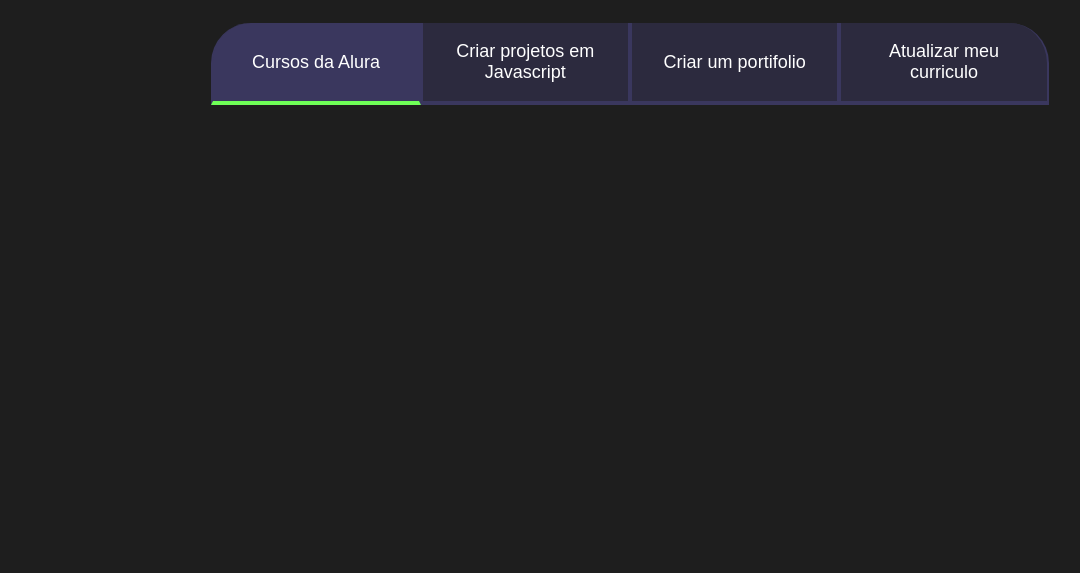
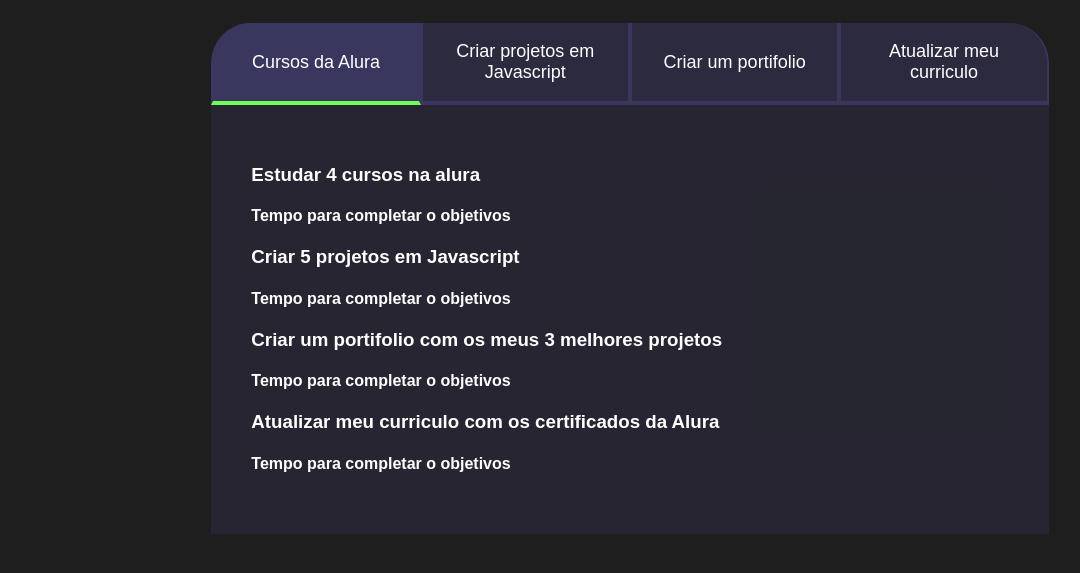
Before and after one commit to RafaelNRomero/JavaScript, a plain HTML site: page index.html in a window 1280 px wide. Shown: the part 75-648 px from the top of the page, without its empty margins (10-1090 px from the left). Drawn offline with Linux system fonts and the light colour scheme.

Commit message:
Add files via upload

```diff
--- a/index.html
+++ b/index.html
@@ -9,12 +9,33 @@
 <body>
     <section class="conteudo-principal">
         <h2 class="titulo-principal">Meus objetivos do ano <span>_</span></h2>
+    <div class="conteudo">
         <div class="botoes">
             <button class="botao ativo">Cursos da Alura</button>
             <button class="botao">Criar projetos em Javascript</button>
             <button class="botao">Criar um portifolio</button>
             <button class="botao">Atualizar meu curriculo</button>
         </div>
+        <div class="abas-textos">
+            <div class="aba-conteudo">
+                <h3 class="aba-conteudo-titulo-principal">Estudar 4 cursos na alura</h3>
+                <h4 class="aba-conteudo-tiulo-secundario">Tempo para completar o objetivos</h4>
+            </div>
+            <div class="aba-conteudo">
+                    <h3 class="aba-conteudo-titulo-principal">Criar 5 projetos em Javascript</h3>
+                    <h4 class="aba-conteudo-tiulo-secundario">Tempo para completar o objetivos</h4>
+            </div>
+            <div class="aba-conteudo">
+                <h3 class="aba-conteudo-titulo-principal">Criar um portifolio com os meus 3 melhores projetos</h3>
+                <h4 class="aba-conteudo-tiulo-secundario">Tempo para completar o objetivos</h4>
+            </div>
+            <div class="aba-conteudo">
+                <h3 class="aba-conteudo-titulo-principal">Atualizar meu curriculo com os certificados da Alura</h3>
+                <h4 class="aba-conteudo-tiulo-secundario">Tempo para completar o objetivos</h4>
+            </div>
+        </div>
+    </div>
+
     </section>
     <script src="main.js"></script>
 </body>
--- a/style.css
+++ b/style.css
@@ -67,6 +67,10 @@
     border-bottom: 4px solid var(--verde);
 }
 
+.abas-textos{
+    background-color: var(--texto-fundo);
+    padding: 40px;
+}
 
 @media screen and (min-width: 768px) {
     .botoes {
```
